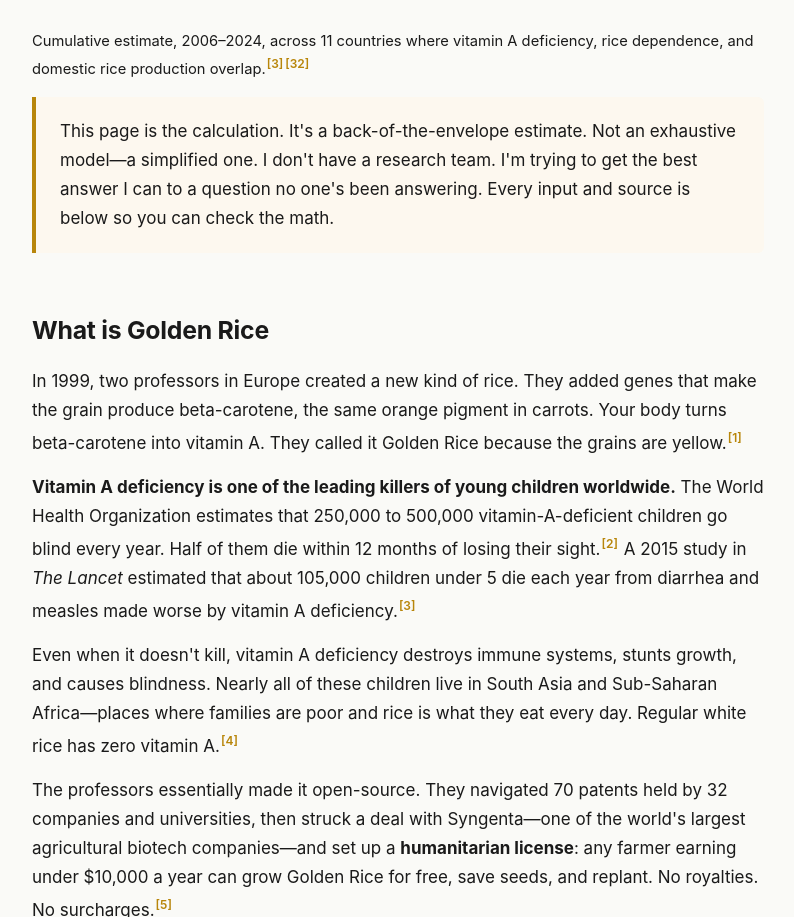
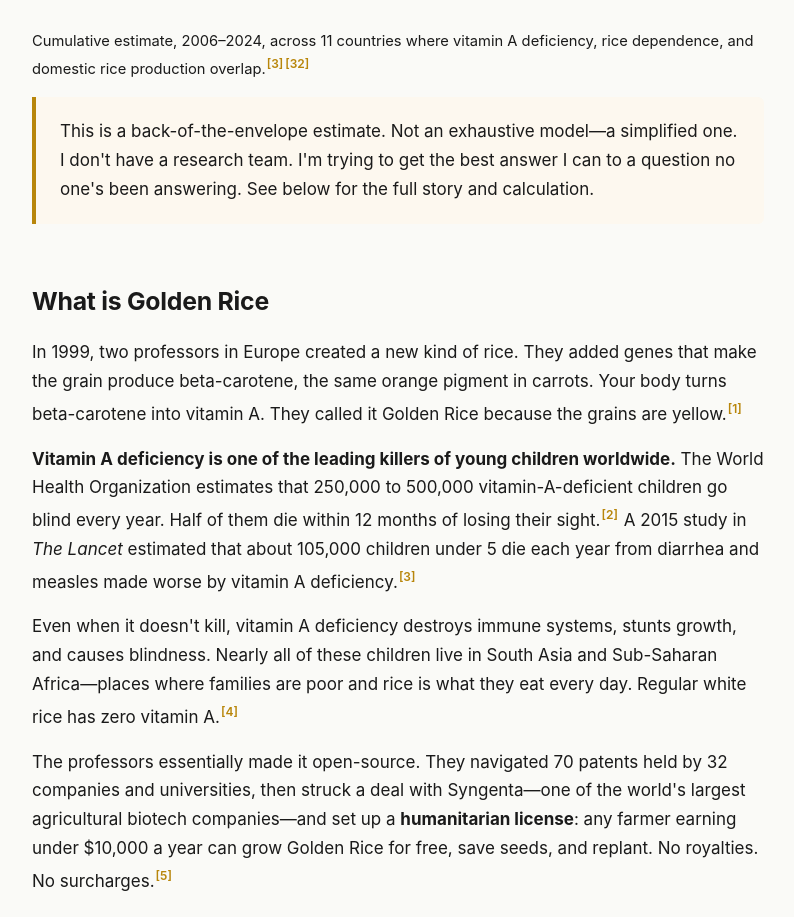
Before and after one commit to abiolvera/goldenrice, a website: page golden-rice-story.html in a window 1280 px wide. Shown: the part 1011-1928 px from the top of the page, without its empty margins (242-1036 px from the left). Drawn offline with Linux system fonts and the light colour scheme.

Commit message:
Soften callout — point to story and calculation below
Co-Authored-By: Claude Opus 4.6 (1M context) <noreply@anthropic.com>

```diff
--- a/golden-rice-story.html
+++ b/golden-rice-story.html
@@ -392,7 +392,7 @@
   <p style="margin-top: 1.5rem; font-size: 0.92rem;">Cumulative estimate, 2006&ndash;2024, across 11 countries where vitamin A deficiency, rice dependence, and domestic rice production overlap.<sup class="cite"><a href="#ref3">[3]</a></sup><sup class="cite"><a href="#ref32">[32]</a></sup></p>
 
   <div class="callout" style="margin-top: 1rem;">
-    <p>This page is the calculation. It's a back-of-the-envelope estimate. Not an exhaustive model&mdash;a simplified one. I don't have a research team. I'm trying to get the best answer I can to a question no one's been answering. Every input and source is below so you can check the math.</p>
+    <p>This is a back-of-the-envelope estimate. Not an exhaustive model&mdash;a simplified one. I don't have a research team. I'm trying to get the best answer I can to a question no one's been answering. See below for the full story and calculation.</p>
   </div>
 </section>
 
```
